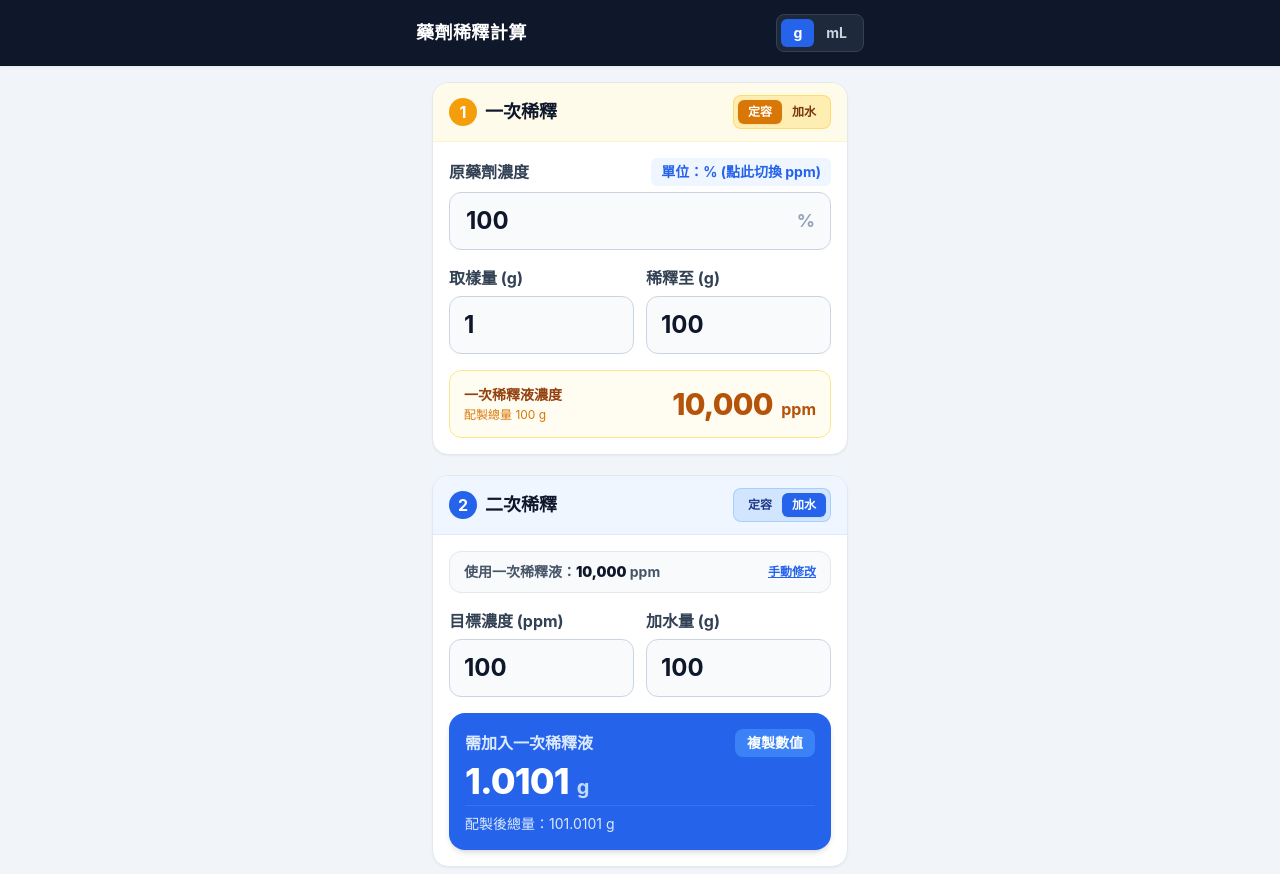
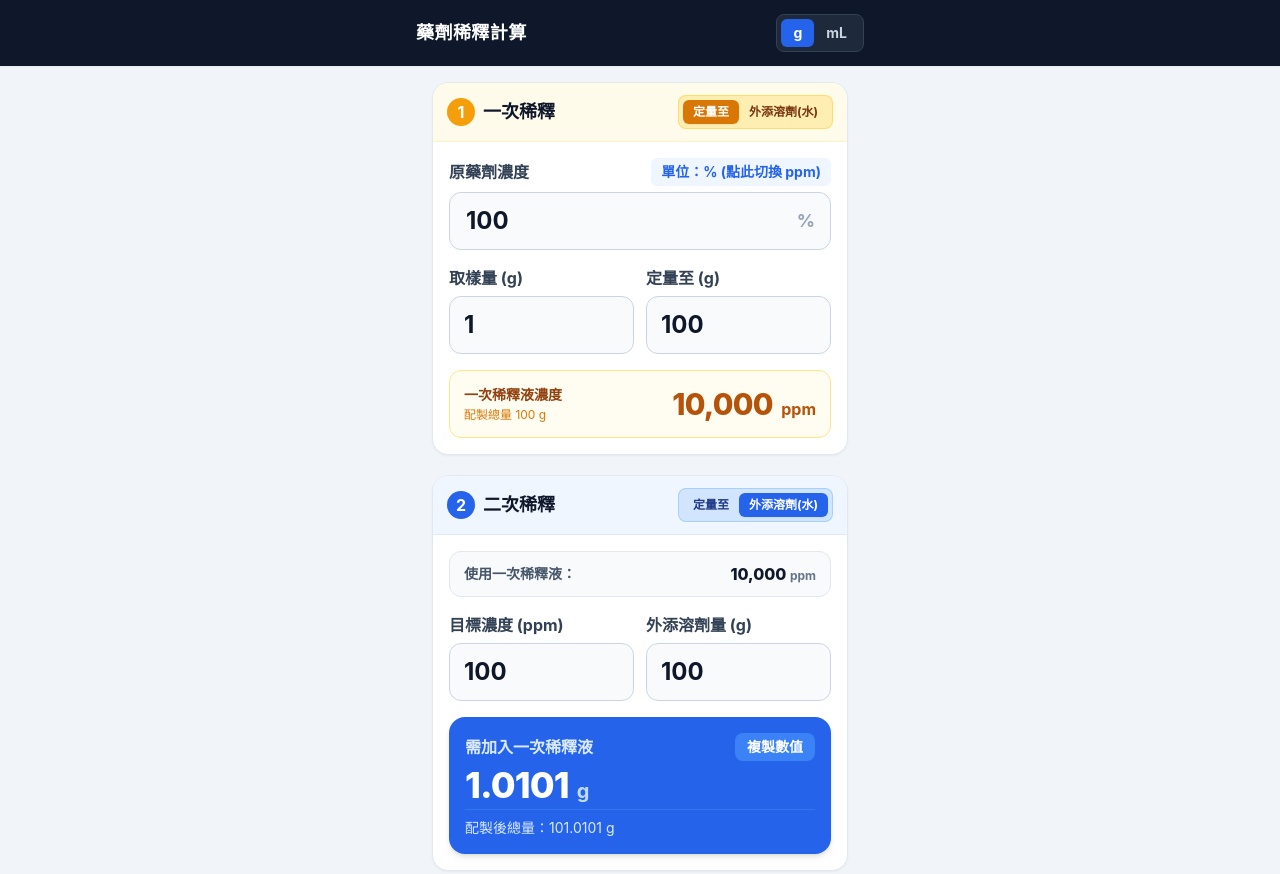
Before and after one commit to Cre8Lab/DilutionCalc, a plain HTML site: page index.html in a window 1280 px wide. Shown: the top 874 px of the page. Drawn offline with nearby package versions, Linux system fonts and the light colour scheme.

Commit message:
Update index.html

```diff
--- a/index.html
+++ b/index.html
@@ -43,15 +43,15 @@
 
     <!-- 卡片一：一次稀釋 -->
     <section class="bg-white rounded-2xl shadow-sm border border-slate-200 overflow-hidden">
-      <div class="bg-amber-50 px-4 py-3 border-b border-amber-100 flex items-center justify-between">
-        <div class="flex items-center gap-2">
+      <div class="bg-amber-50 px-3.5 py-3 border-b border-amber-100 flex flex-wrap items-center justify-between gap-2">
+        <div class="flex items-center gap-2 shrink-0">
           <span class="w-7 h-7 rounded-full bg-amber-500 text-white text-base font-bold flex items-center justify-center">1</span>
           <h2 class="font-bold text-lg text-slate-900">一次稀釋</h2>
         </div>
-        <!-- 雙按鈕分段切換 -->
-        <div class="flex bg-amber-200/60 p-1 rounded-lg border border-amber-300/70">
-          <button id="m1TotalBtn" onclick="setMode(1, 'total')" class="px-2.5 py-1 text-xs font-bold rounded-md bg-amber-600 text-white shadow-sm transition">定容</button>
-          <button id="m1AddBtn" onclick="setMode(1, 'add')" class="px-2.5 py-1 text-xs font-bold rounded-md text-amber-900 transition">加水</button>
+        <!-- 雙按鈕分段切換：定量至 / 外添溶劑(水) -->
+        <div class="flex bg-amber-200/60 p-1 rounded-lg border border-amber-300/70 shrink-0">
+          <button id="m1TotalBtn" onclick="setMode(1, 'total')" class="px-2.5 py-1 text-xs font-bold rounded-md bg-amber-600 text-white shadow-sm transition whitespace-nowrap">定量至</button>
+          <button id="m1AddBtn" onclick="setMode(1, 'add')" class="px-2.5 py-1 text-xs font-bold rounded-md text-amber-900 transition whitespace-nowrap">外添溶劑(水)</button>
         </div>
       </div>
 
@@ -70,14 +70,14 @@
           </div>
         </div>
 
-        <!-- 取樣量 與 稀釋至 -->
+        <!-- 取樣量 與 定量至/外添溶劑量 -->
         <div class="grid grid-cols-2 gap-3">
           <div>
             <label class="block text-base font-bold text-slate-700 mb-1.5">取樣量 (<span class="unit-label">g</span>)</label>
             <input type="number" inputmode="decimal" id="w1Input" value="1" oninput="calculate()" class="input-box w-full bg-slate-50 border border-slate-300 rounded-xl px-3.5 py-3 text-2xl font-bold text-slate-900">
           </div>
           <div>
-            <label id="v1Label" class="block text-base font-bold text-slate-700 mb-1.5">稀釋至 (<span class="unit-label">g</span>)</label>
+            <label id="v1Label" class="block text-base font-bold text-slate-700 mb-1.5">定量至 (<span class="unit-label">g</span>)</label>
             <input type="number" inputmode="decimal" id="v1Input" value="100" oninput="calculate()" class="input-box w-full bg-slate-50 border border-slate-300 rounded-xl px-3.5 py-3 text-2xl font-bold text-slate-900">
           </div>
         </div>
@@ -98,28 +98,23 @@
 
     <!-- 卡片二：二次稀釋 -->
     <section class="bg-white rounded-2xl shadow-sm border border-slate-200 overflow-hidden">
-      <div class="bg-blue-50 px-4 py-3 border-b border-blue-100 flex items-center justify-between">
-        <div class="flex items-center gap-2">
+      <div class="bg-blue-50 px-3.5 py-3 border-b border-blue-100 flex flex-wrap items-center justify-between gap-2">
+        <div class="flex items-center gap-2 shrink-0">
           <span class="w-7 h-7 rounded-full bg-blue-600 text-white text-base font-bold flex items-center justify-center">2</span>
           <h2 class="font-bold text-lg text-slate-900">二次稀釋</h2>
         </div>
-        <!-- 雙按鈕分段切換 -->
-        <div class="flex bg-blue-200/60 p-1 rounded-lg border border-blue-300/70">
-          <button id="m2TotalBtn" onclick="setMode(2, 'total')" class="px-2.5 py-1 text-xs font-bold rounded-md text-blue-900 transition">定容</button>
-          <button id="m2AddBtn" onclick="setMode(2, 'add')" class="px-2.5 py-1 text-xs font-bold rounded-md bg-blue-600 text-white shadow-sm transition">加水</button>
+        <!-- 雙按鈕分段切換：定量至 / 外添溶劑(水) -->
+        <div class="flex bg-blue-200/60 p-1 rounded-lg border border-blue-300/70 shrink-0">
+          <button id="m2TotalBtn" onclick="setMode(2, 'total')" class="px-2.5 py-1 text-xs font-bold rounded-md text-blue-900 transition whitespace-nowrap">定量至</button>
+          <button id="m2AddBtn" onclick="setMode(2, 'add')" class="px-2.5 py-1 text-xs font-bold rounded-md bg-blue-600 text-white shadow-sm transition whitespace-nowrap">外添溶劑(水)</button>
         </div>
       </div>
 
       <div class="p-4 space-y-4">
-        <!-- 母液濃度確認 (可展開手動覆寫) -->
-        <div class="bg-slate-50 rounded-xl px-3.5 py-2.5 border border-slate-200">
-          <div class="flex items-center justify-between">
-            <span class="text-sm font-bold text-slate-600">使用一次稀釋液：<strong id="c1DisplayMini" class="text-slate-900">10,000</strong> ppm</span>
-            <button onclick="toggleManualC1()" id="manualC1Toggle" class="text-xs font-bold text-blue-600 underline">手動修改</button>
-          </div>
-          <div id="manualC1Box" class="hidden mt-2.5 pt-2.5 border-t border-slate-200">
-            <input type="number" inputmode="decimal" id="c1ManualInput" placeholder="輸入自訂母液濃度 (ppm)" oninput="calculate()" class="input-box w-full bg-white border border-slate-300 rounded-lg px-3 py-2 text-lg font-bold text-slate-900">
-          </div>
+        <!-- 純顯示一次稀釋液濃度（自動連動） -->
+        <div class="bg-slate-50 rounded-xl px-3.5 py-2.5 border border-slate-200 flex items-center justify-between">
+          <span class="text-sm font-bold text-slate-600">使用一次稀釋液：</span>
+          <span class="text-base font-extrabold text-slate-900"><span id="c1DisplayMini">10,000</span> <span class="text-xs font-bold text-slate-500">ppm</span></span>
         </div>
 
         <!-- 目標濃度 與 稀釋量 -->
@@ -129,7 +124,7 @@
             <input type="number" inputmode="decimal" id="c2Input" value="100" oninput="calculate()" class="input-box w-full bg-slate-50 border border-slate-300 rounded-xl px-3.5 py-3 text-2xl font-bold text-slate-900">
           </div>
           <div>
-            <label id="v2Label" class="block text-base font-bold text-slate-700 mb-1.5">加水量 (<span class="unit-label">g</span>)</label>
+            <label id="v2Label" class="block text-base font-bold text-slate-700 mb-1.5">外添溶劑量 (<span class="unit-label">g</span>)</label>
             <input type="number" inputmode="decimal" id="v2Input" value="100" oninput="calculate()" class="input-box w-full bg-slate-50 border border-slate-300 rounded-xl px-3.5 py-3 text-2xl font-bold text-slate-900">
           </div>
         </div>
@@ -168,9 +163,8 @@
   <script>
     let currentUnit = 'g';
     let c0IsPercent = true;
-    let mode1 = 'total';   // 'total' = 定容至總量, 'add' = 外加溶劑(加水)
-    let mode2 = 'add';     // 'add' = 外加溶劑(加水), 'total' = 定容至總量
-    let isManualC1 = false;
+    let mode1 = 'total';   // 'total' = 定量至, 'add' = 外添溶劑(水)
+    let mode2 = 'add';     // 'add' = 外添溶劑(水), 'total' = 定量至
     let lastW2Value = '1.0101';
 
     function setUnit(unit) {
@@ -220,13 +214,13 @@
       const v1Label = document.getElementById('v1Label');
 
       if (mode1 === 'total') {
-        m1Total.className = 'px-2.5 py-1 text-xs font-bold rounded-md bg-amber-600 text-white shadow-sm transition';
-        m1Add.className = 'px-2.5 py-1 text-xs font-bold rounded-md text-amber-900 transition';
-        v1Label.innerHTML = `稀釋至 (<span class="unit-label">${currentUnit}</span>)`;
+        m1Total.className = 'px-2.5 py-1 text-xs font-bold rounded-md bg-amber-600 text-white shadow-sm transition whitespace-nowrap';
+        m1Add.className = 'px-2.5 py-1 text-xs font-bold rounded-md text-amber-900 transition whitespace-nowrap';
+        v1Label.innerHTML = `定量至 (<span class="unit-label">${currentUnit}</span>)`;
       } else {
-        m1Total.className = 'px-2.5 py-1 text-xs font-bold rounded-md text-amber-900 transition';
-        m1Add.className = 'px-2.5 py-1 text-xs font-bold rounded-md bg-amber-600 text-white shadow-sm transition';
-        v1Label.innerHTML = `加水量 (<span class="unit-label">${currentUnit}</span>)`;
+        m1Total.className = 'px-2.5 py-1 text-xs font-bold rounded-md text-amber-900 transition whitespace-nowrap';
+        m1Add.className = 'px-2.5 py-1 text-xs font-bold rounded-md bg-amber-600 text-white shadow-sm transition whitespace-nowrap';
+        v1Label.innerHTML = `外添溶劑量 (<span class="unit-label">${currentUnit}</span>)`;
       }
 
       // 二次稀釋雙按鈕樣式與下方欄位標題
@@ -235,30 +229,14 @@
       const v2Label = document.getElementById('v2Label');
 
       if (mode2 === 'total') {
-        m2Total.className = 'px-2.5 py-1 text-xs font-bold rounded-md bg-blue-600 text-white shadow-sm transition';
-        m2Add.className = 'px-2.5 py-1 text-xs font-bold rounded-md text-blue-900 transition';
-        v2Label.innerHTML = `定容至 (<span class="unit-label">${currentUnit}</span>)`;
+        m2Total.className = 'px-2.5 py-1 text-xs font-bold rounded-md bg-blue-600 text-white shadow-sm transition whitespace-nowrap';
+        m2Add.className = 'px-2.5 py-1 text-xs font-bold rounded-md text-blue-900 transition whitespace-nowrap';
+        v2Label.innerHTML = `定量至 (<span class="unit-label">${currentUnit}</span>)`;
       } else {
-        m2Total.className = 'px-2.5 py-1 text-xs font-bold rounded-md text-blue-900 transition';
-        m2Add.className = 'px-2.5 py-1 text-xs font-bold rounded-md bg-blue-600 text-white shadow-sm transition';
-        v2Label.innerHTML = `加水量 (<span class="unit-label">${currentUnit}</span>)`;
+        m2Total.className = 'px-2.5 py-1 text-xs font-bold rounded-md text-blue-900 transition whitespace-nowrap';
+        m2Add.className = 'px-2.5 py-1 text-xs font-bold rounded-md bg-blue-600 text-white shadow-sm transition whitespace-nowrap';
+        v2Label.innerHTML = `外添溶劑量 (<span class="unit-label">${currentUnit}</span>)`;
       }
-    }
-
-    function toggleManualC1() {
-      isManualC1 = !isManualC1;
-      const box = document.getElementById('manualC1Box');
-      const btn = document.getElementById('manualC1Toggle');
-      if (isManualC1) {
-        box.classList.remove('hidden');
-        btn.textContent = '恢復自動連動';
-        document.getElementById('c1ManualInput').focus();
-      } else {
-        box.classList.add('hidden');
-        btn.textContent = '手動修改';
-        document.getElementById('c1ManualInput').value = '';
-      }
-      calculate();
     }
 
     function clearValues() {
@@ -267,7 +245,6 @@
       document.getElementById('v1Input').value = '';
       document.getElementById('c2Input').value = '';
       document.getElementById('v2Input').value = '';
-      document.getElementById('c1ManualInput').value = '';
       calculate();
     }
 
@@ -297,20 +274,16 @@
 
       document.getElementById('c1Result').textContent = c1Ppm > 0 ? formatNum(c1Ppm, 2) : '-';
       document.getElementById('stage1Hint').textContent = total1 > 0 ? `配製總量 ${formatNum(total1, 2)} ${currentUnit}` : '請輸入數值';
+      document.getElementById('c1DisplayMini').textContent = c1Ppm > 0 ? formatNum(c1Ppm, 2) : '0';
 
-      // 取得二次稀釋母液濃度
-      const manualVal = parseFloat(document.getElementById('c1ManualInput').value);
-      const activeC1 = (isManualC1 && manualVal > 0) ? manualVal : c1Ppm;
-      document.getElementById('c1DisplayMini').textContent = activeC1 > 0 ? formatNum(activeC1, 2) : '0';
-
-      // 二次稀釋計算
+      // 二次稀釋計算（直接連動一次稀釋濃度 c1Ppm）
       const c2Ppm = parseFloat(document.getElementById('c2Input').value) || 0;
       const v2 = parseFloat(document.getElementById('v2Input').value) || 0;
 
       const errorAlert = document.getElementById('errorAlert');
       const resultCard = document.getElementById('resultCard');
 
-      if (activeC1 > 0 && c2Ppm >= activeC1) {
+      if (c1Ppm > 0 && c2Ppm >= c1Ppm) {
         errorAlert.classList.remove('hidden');
         resultCard.classList.add('opacity-40');
         document.getElementById('w2Result').textContent = '-';
@@ -324,12 +297,12 @@
 
       let w2 = 0;
       let total2 = 0;
-      if (activeC1 > 0 && c2Ppm > 0 && v2 > 0) {
+      if (c1Ppm > 0 && c2Ppm > 0 && v2 > 0) {
         if (mode2 === 'add') {
-          w2 = (c2Ppm * v2) / (activeC1 - c2Ppm);
+          w2 = (c2Ppm * v2) / (c1Ppm - c2Ppm);
           total2 = w2 + v2;
         } else {
-          w2 = (c2Ppm * v2) / activeC1;
+          w2 = (c2Ppm * v2) / c1Ppm;
           total2 = v2;
         }
       }
@@ -348,7 +321,13 @@
 
     function copyResult() {
       if (!lastW2Value) return;
-      navigator.clipboard.writeText(lastW2Value).then(() => {
+      const tempInput = document.createElement('input');
+      tempInput.value = lastW2Value;
+      document.body.appendChild(tempInput);
+      tempInput.select();
+      document.execCommand('copy');
+      document.body.removeChild(tempInput);
+
       const btn = document.getElementById('copyBtn');
       btn.textContent = '已複製！';
       btn.classList.replace('bg-blue-500', 'bg-emerald-500');
@@ -356,7 +335,6 @@
         btn.textContent = '複製數值';
         btn.classList.replace('bg-emerald-500', 'bg-blue-500');
       }, 1500);
-      });
     }
 
     // 初始化
```
Lines whose indentation alone changed are shown as unchanged.
